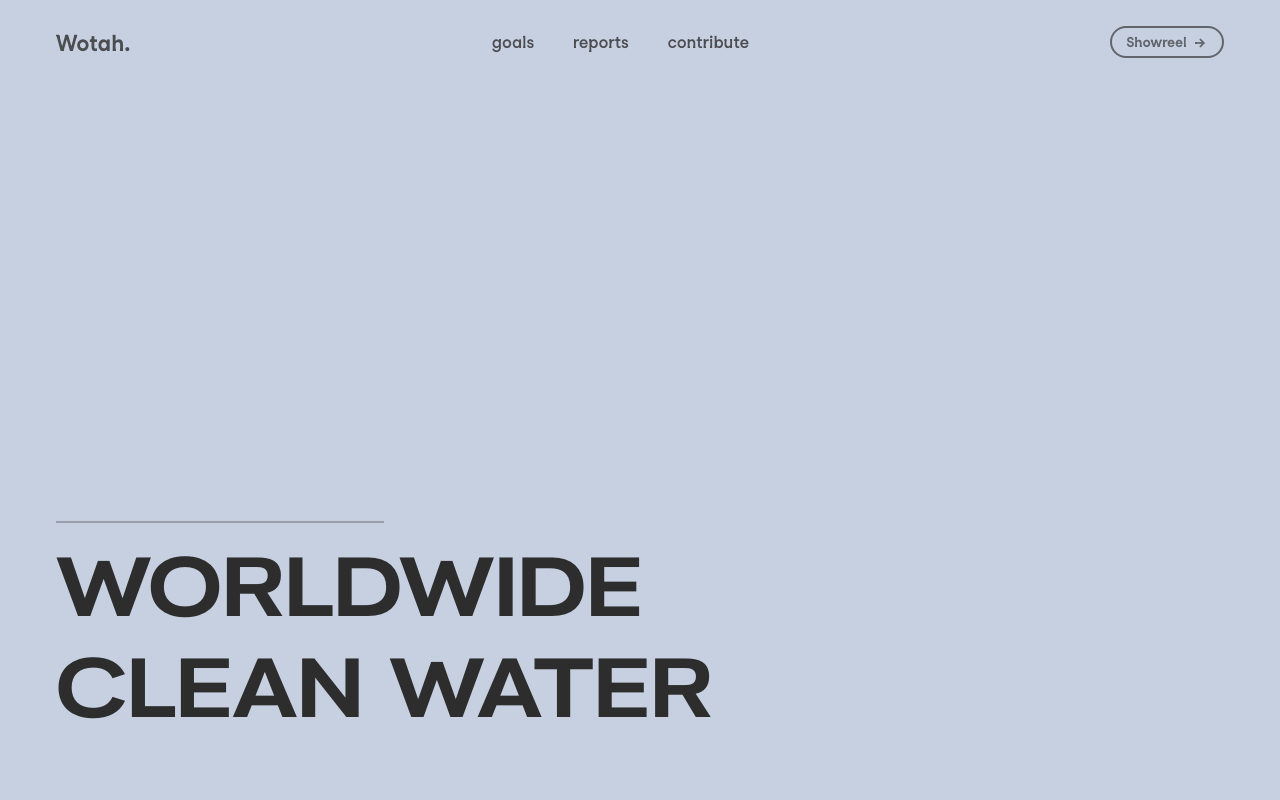
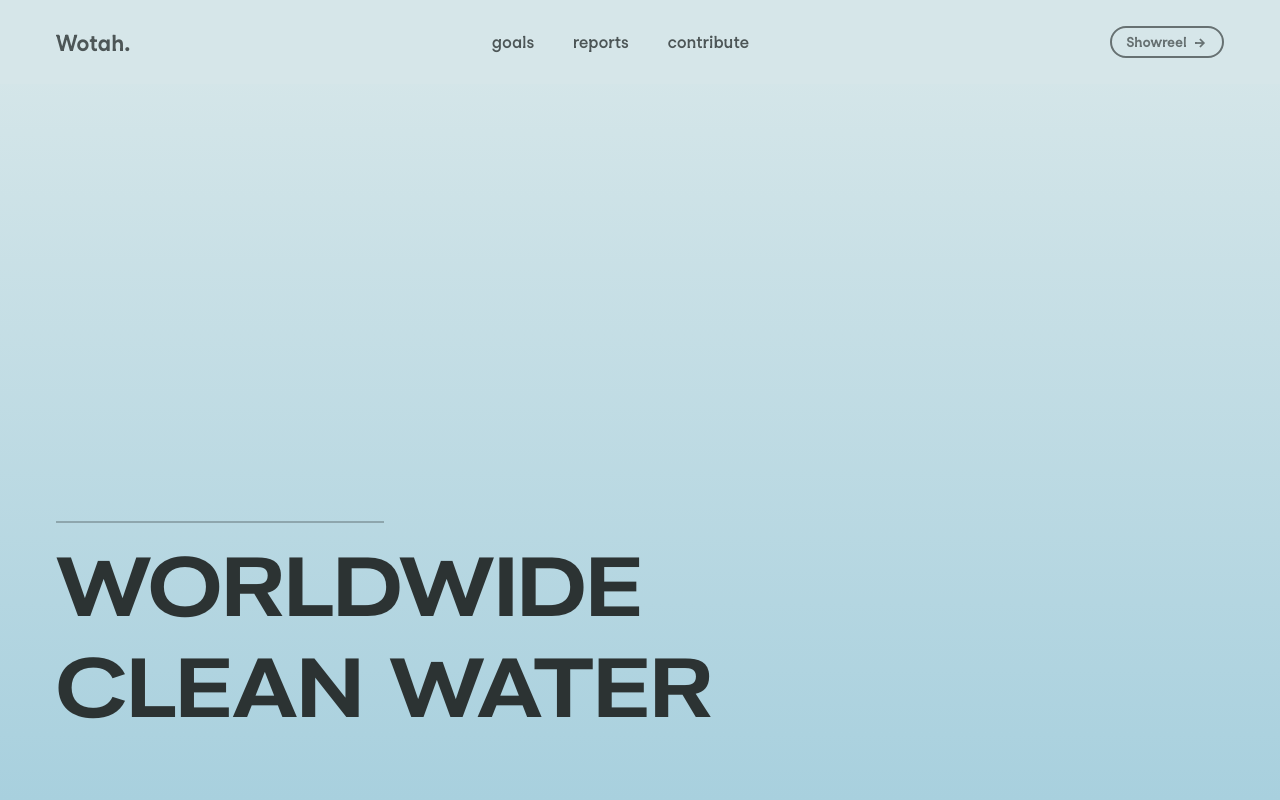
Before and after one commit to shashwtd/AquaAllies, a Next.js app: page / in a window 1280 px wide. Shown: the top 800 px of the page. Built offline with nearby package versions, Linux system fonts and the light colour scheme.

Commit message:
color scheme updated

```diff
--- a/components/carausel/Carausel.module.css
+++ b/components/carausel/Carausel.module.css
@@ -1,7 +1,7 @@
 .carausel {
   width: 100%;
   height: calc(var(--box-size) + 0.5em);
-  background-color: #0002;
+  background-color: var(--carausel-blue);
   margin-top: 1em;
   border-radius: 10px;
   --box-size: 200px;
--- a/components/content/Content.module.css
+++ b/components/content/Content.module.css
@@ -96,7 +96,7 @@
   width: calc(100% + 20px);
   height: calc(100% + 25px + 1.2em);
   border-radius: 5px;
-  background-color: #9a9090;
+  background-color: var(--content-box);
   transform-origin: bottom;
   opacity: 0.3;
   z-index: 2;
--- a/components/cursor/Cursor.module.css
+++ b/components/cursor/Cursor.module.css
@@ -39,9 +39,9 @@
   }
 
   .cursor[state="grow"] .cursorCircle {
-    width: 12em;
-    height: 12em;
-    background-color: #d5d5d5;
+    width: 7em;
+    height: 7em;
+    background-color: #6e6e6e89;
     border-color: #153235;
   }
 
--- a/components/header/Header.tsx
+++ b/components/header/Header.tsx
@@ -1,6 +1,8 @@
 import styles from "./Header.module.css";
 import { HideCursor } from "../cursor/Cursor";
 import Pass from "@/components/pass/Pass";
+import { useEffect } from "react";
+import { gsap } from "gsap";
 
 export default function Header() {
   return (
--- a/components/timeline/Timeline.module.css
+++ b/components/timeline/Timeline.module.css
@@ -2,6 +2,7 @@
   position: relative;
   max-width: 1200px;
   margin: 0 auto;
+  z-index: 3;
 }
 
 .timeline__container {
@@ -27,7 +28,7 @@
   width: 0.3rem;
   height: 200px;
   background-color: var(--secondary);
-  opacity: 0.7;
+  opacity: 0.5;
   clear: none;
 }
 
@@ -101,12 +102,12 @@
 .timeline__content {
   position: relative;
   padding: 1em;
-  background-color: #c8cdd6;
   border-radius: 15px;
   box-shadow: 2px 10px 30px -5px rgba(0, 0, 0, 0.2);
   border: 2px solid #1112;
   cursor: cell;
   transition: box-shadow 0.3s ease, border 0.3s ease;
+  background-color: var(--target-bg);
 }
 
 .timeline__content:hover {
--- a/styles/Goals.module.css
+++ b/styles/Goals.module.css
@@ -2,6 +2,7 @@
   padding: 10em 5em;
   padding-bottom: 0;
   font-size: 1.8em;
+  position: relative;
 }
 
 .article .article__content {
--- a/styles/Topic.module.css
+++ b/styles/Topic.module.css
@@ -4,7 +4,7 @@
   left: 0;
   width: 100%;
   height: 100%;
-  background-color: #9ebed4;
+  background-color: var(--topic-bg);
   z-index: 20;
   transform: translateY(100%);
   color: var(--text);
--- a/styles/globals.css
+++ b/styles/globals.css
@@ -12,7 +12,7 @@ body {
   font-family: 'sharlee';
   font-size: 14px !important;
   user-select: none;
-  background-color: var(--secondary);
+  background: var(--secondary);
 }
 
 :root {
@@ -26,10 +26,25 @@ body {
 
 :root {
   --primary: #dcdcdc;
-  --secondary: #c6d0e1;
+  --secondary: #D4F1F9;
   --text: #2e2d2d;
   --bluish: #494c4d;
   --curtain: #d5c9bf;
+  --content-box: #006994;
+  --target-bg: #a0c3d28b;
+  --hh: 6em;
+}
+:root {
+  --primary: #EAE0DA;
+  --secondary: #D6E6E9;
+  --secondary-gradient: linear-gradient(180deg, #d9e8ea 0%, #a8d0de 100%);
+  --text: #2C3333;
+  --bluish: #494c4d;
+  --curtain: #a4c5cb;
+  --content-box: #256D85;
+  --target-bg: #a0c3d28b;
+  --topic-bg: #d1dfe1;
+  --carausel-blue: #8dc7e1;
   --hh: 6em;
 }
 
@@ -43,8 +58,23 @@ main {
   max-width: 1920px;
   min-height: 100vh;
   height: auto;
-  background-color: var(--secondary);
+  background: var(--secondary-gradient);
   scroll-behavior: smooth;
+}
+
+main::after {
+  content: '';
+  position: fixed;
+  top: 0;
+  left: 0;
+  width: 100%;
+  height: 100%;
+  background: var(--secondary-gradient);
+  z-index: 2;
+}
+
+main > * {
+  z-index: 5;
 }
 
 a {
```
Also changed, not shown: components/carausel/Carausel.tsx (+8 -2 lines).
